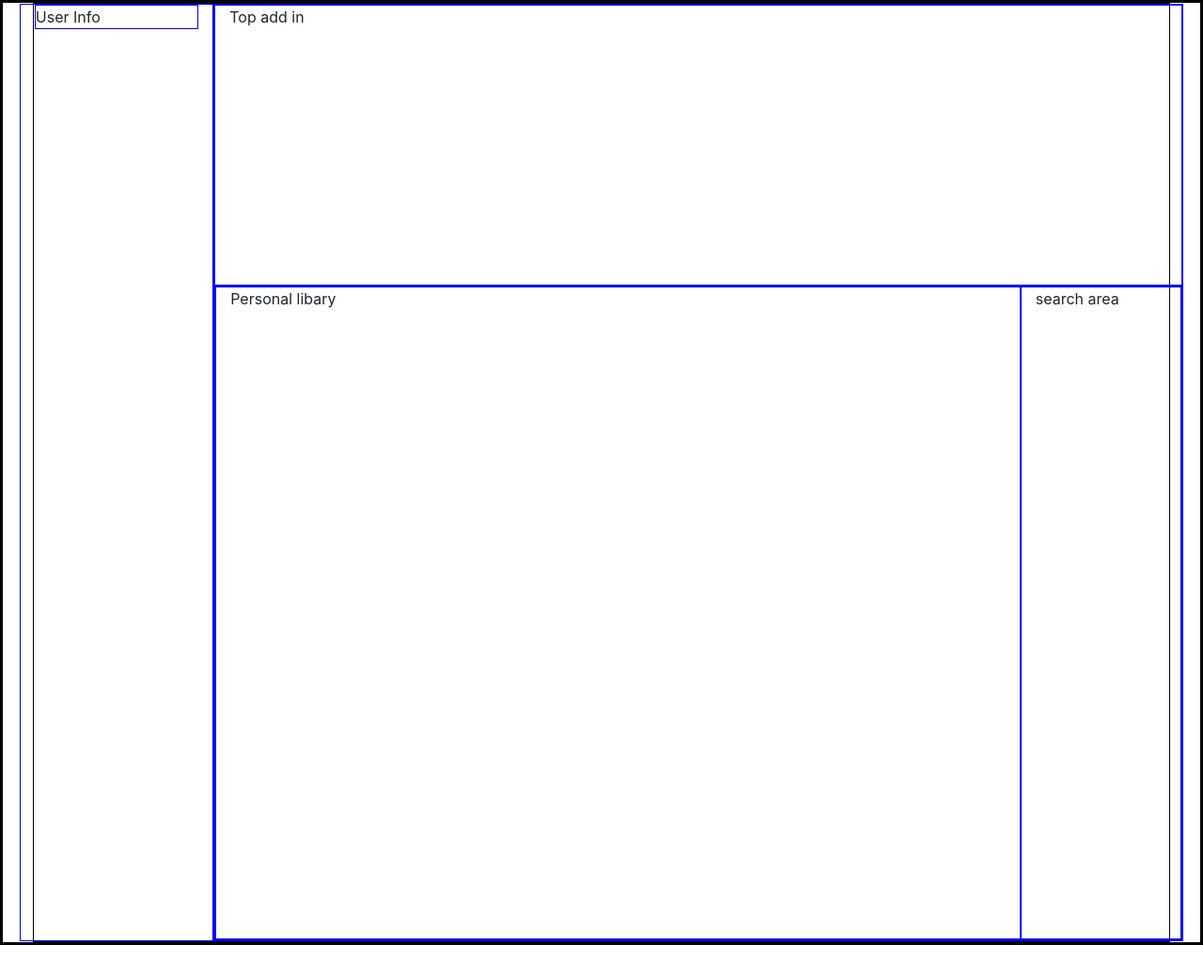
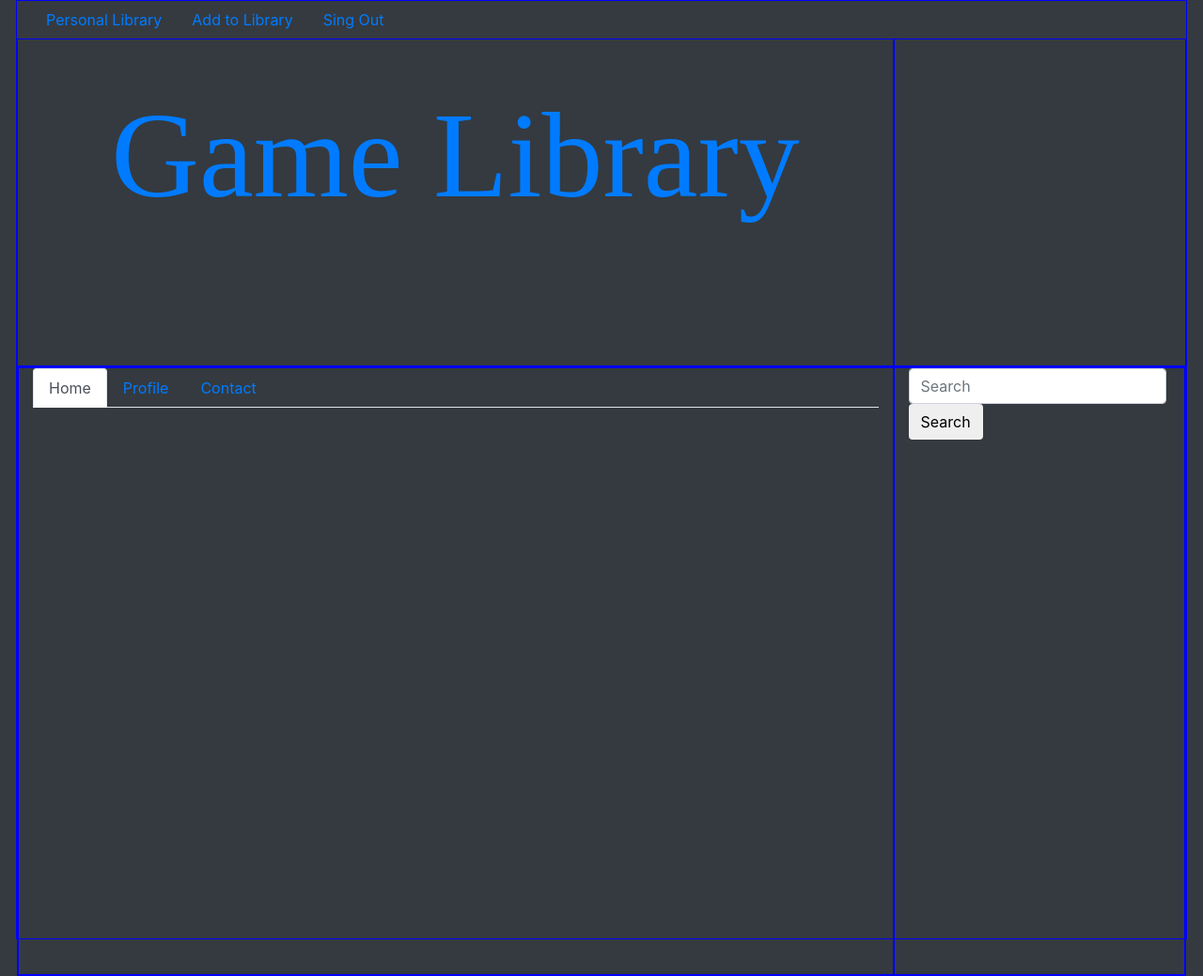
Before and after one commit to Galvanize-Game-Gallery/game-log-front-end, a website with bundled scripts: page dashboard.html in a window 1280 px wide. Shown: the whole page at 94% size. Before the commit the page ends 1006 px from the top, so only its background shows below. Built offline with nearby package versions, Linux system fonts and the light colour scheme.

Commit message:
dashboardPage 2

```diff
--- a/css/main.css
+++ b/css/main.css
@@ -1,11 +1,38 @@
+.welcome {
+  font-family: Audiowide !important;
+  /* font-family: 'Press Start 2P' !important; */
+  font-size: 130px;
+  text-align: center;
+
+  margin-top: 1.5em;
+}
+.audiowide {
+  font-family: 'audiowide';
+}
+
+.dashH1 {
+  font-family: Audiowide !important;
+   /* font-family: 'Press Start 2P' !important; */
+  font-size: 130px;
+  text-align: center;
+  margin-top: 5%;
+}
+
+.gametable {
+
+}
+
 .containers {
-
   height: 1000px;
   width: 95%;
   border-width: 1px;
 }
 
-
+/* cant find out how to do top center */
+.centering {
+display: flex;
+justify-content: center;
+}
 
 .innerbox {
   border-style: solid;
@@ -29,10 +56,10 @@
 }
 
 .row75 {
-  height: 70%
+  height: 65%
 }
 .row25 {
-  height: 30%
+  height: 35%
 }
 
 .margin {
--- a/dashboard.html
+++ b/dashboard.html
@@ -8,40 +8,73 @@
   <meta name="viewport" content="width=device-width, initial-scale=1">
   <link rel="stylesheet" href="https://stackpath.bootstrapcdn.com/bootstrap/4.1.3/css/bootstrap.min.css" integrity="sha384-MCw98/SFnGE8fJT3GXwEOngsV7Zt27NXFoaoApmYm81iuXoPkFOJwJ8ERdknLPMO"
     crossorigin="anonymous">
+    <script src="https://unpkg.com/axios/dist/axios.min.js"></script>
   <link rel="stylesheet" type="text/css" media="screen" href="./css/main.css" />
 
   <script defer src="bundle.js"></script>
 </head>
 
-<body class='center innerbox'>
-  <div class="containers innerbox">
+<body class='center  bg-dark'>
+    <body class='center  '>
+  <div class="containers ">
     <div class="row columnH">
-      <!-- left side column -->
+      <!-- left side column
       <div class="col-2 columnH borderS">
         <div class="borderS">
           User Info
         </div>
-      </div>
-      <!-- right side column -->
-      <div class="col-10 columnH borderS">
-        <!-- top row -->
+      </div> -->
+      <!-- first column -->
+      <div class="col-12 columnH borderS">
+        <!-- Nav for web pages -->
+          <nav class="nav">
+              <a class="nav-link active" href="#">Personal Library</a>
+              <a class="nav-link" href="#">Add to Library</a>
+              <a class="nav-link" href="#">Sing Out</a>
+            </nav>
+        <!-- Top Left  -->
         <div class="row row25">
-          <div class="col-12 borderS columnH">
-              Top add in
+          <div class="col-9 borderS columnH">
+              <h1 class='dashH1 text-primary'>Game Library </h1>
+
+          </div>
+          <!-- Top Right User Info -->
+          <div class="col-3 borderS columnH">
           </div>
         </div>
         <!-- bottom row -->
         <div class="row  row75 borderS">
 
           <!-- Left Library Column -->
-          <div class="col-10 borderS">Personal libary </div>
-          <!-- Right Library Column -->
-          <div class="col-2 borderS "> search area </div>
+          <div class="col-9 borderS">
+            <!-- Bottom Panel Nav Bar -->
+              <nav>
+                  <div class="nav nav-tabs" id="nav-tab" role="tablist">
+                    <a class="nav-item nav-link active" id="nav-home-tab" data-toggle="tab" href="#nav-home" role="tab" aria-controls="nav-home" aria-selected="true">Home</a>
+                    <a class="nav-item nav-link" id="nav-profile-tab" data-toggle="tab" href="#nav-profile" role="tab" aria-controls="nav-profile" aria-selected="false">Profile</a>
+                    <a class="nav-item nav-link" id="nav-contact-tab" data-toggle="tab" href="#nav-contact" role="tab" aria-controls="nav-contact" aria-selected="false">Contact</a>
+                  </div>
+                </nav>
+                <div class="tab-content" id="nav-tabContent">
+                  <div class="tab-pane fade" id="nav-home" role="tabpanel" aria-labelledby="nav-home-tab">...</div>
+                  <div class="tab-pane fade" id="nav-profile" role="tabpanel" aria-labelledby="nav-profile-tab">...</div>
+                  <div class="tab-pane fade" id="nav-contact" role="tabpanel" aria-labelledby="nav-contact-tab">...</div>
+                </div class='gameTable'>
+                <div>
+                </div>
+          </div>
+          <!-- Bottom Right Library Column -->
+          <div class="col-3 borderS">
+              <form class="form-inline my-2 my-lg-0 ">
+                  <input class="form-control mr-sm-3" type="search" placeholder="Search" aria-label="Search">
+                  <button class="btn btn-outline my-2 my-sm-0" type="submit">Search</button>
+                </form>
+          </div>
         </div>
       </div>
     </div>
   </div>
 
 </body>
-
+<script src="https://unpkg.com/axios/dist/axios.min.js"></script>
 </html>
```
